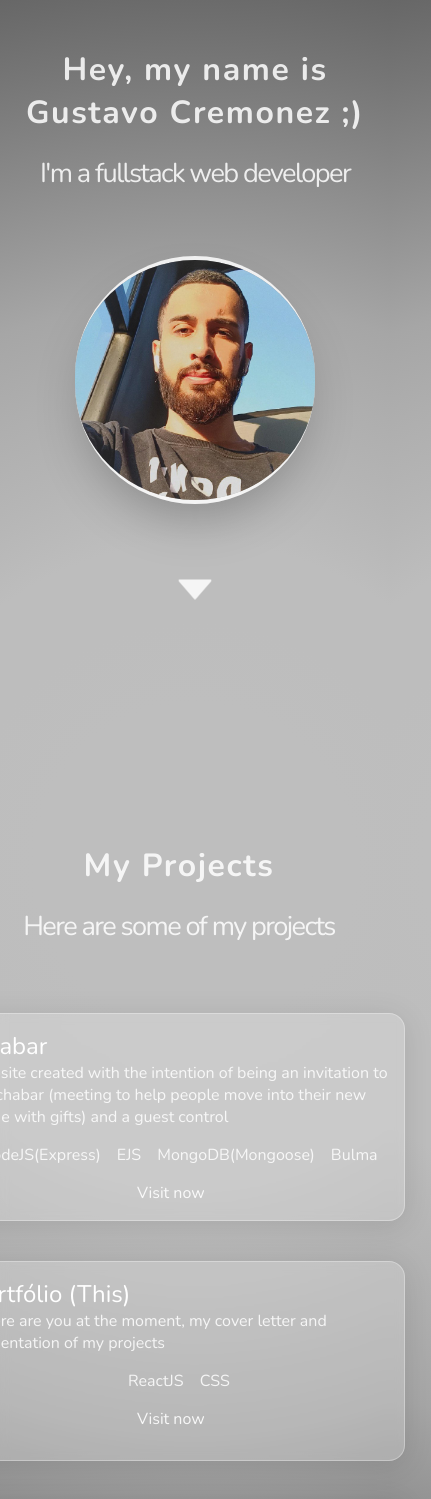
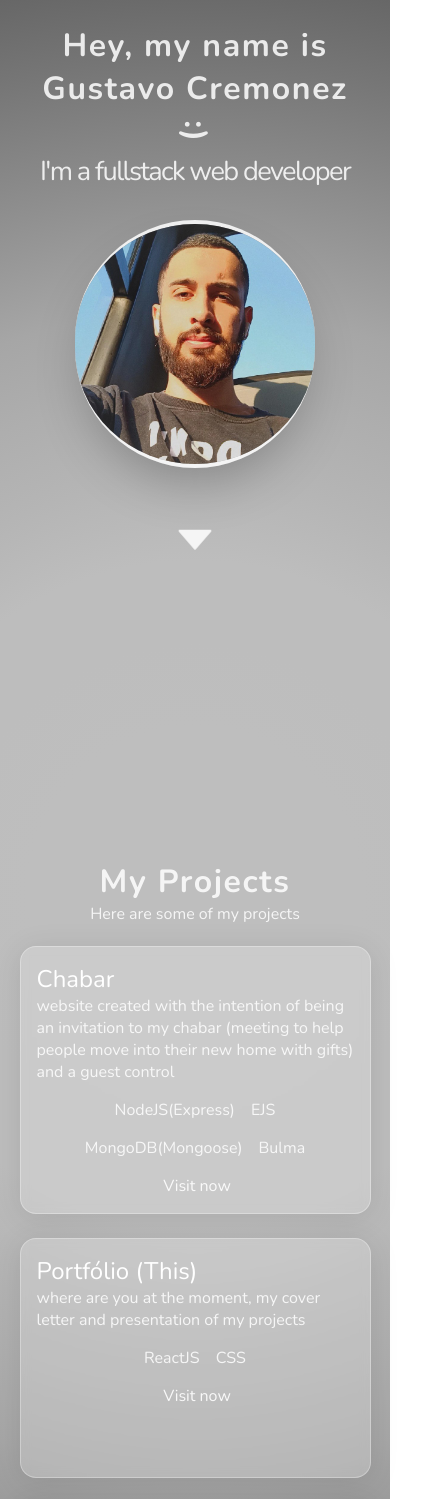
Before and after one commit to GustavoCremonez/MyPortifolio, a React (Vite) app: page / in a window 390 px wide. Shown: the top 1499 px of the page, 431 px wide, since content can reach past the window. Built offline with nearby package versions, Linux system fonts and the light colour scheme.

Commit message:
Fixing some bugs in responsiveness

```diff
--- a/src/App.css
+++ b/src/App.css
@@ -4,12 +4,28 @@ html,
 *,
 *::after,
 *::before {
+	scroll-behavior: smooth;
 	margin: 0;
 	padding: 0;
 	box-sizing: border-box;
-	scroll-behavior: smooth;
 }
 
 body {
 	font-family: Nunito;
+	background-image: radial-gradient(
+		circle,
+		#bebebe,
+		#bebebe,
+		#bebebe,
+		#bdbdbd,
+		#bdbdbd,
+		#b5b5b5,
+		#aeaeae,
+		#a6a6a6,
+		#969696,
+		#868686,
+		#767676,
+		#676767
+	);
+	max-width: 100vw;
 }
--- a/src/components/projects/Projects.jsx
+++ b/src/components/projects/Projects.jsx
@@ -1,11 +1,8 @@
 export function Projects(props) {
 	return (
-		<div class='cards'>
-			<div class='card card-1'>
-				<div class='card__icon'>
-					<i class='fas fa-bolt'></i>
-				</div>
-				<h2 class='card__title'>{props.title}</h2>
+		<div className='cards'>
+			<div className='card card-1'>
+				<h2 className='card__title'>{props.title}</h2>
 				<span>{props.text}</span>
 				<div className='techs'>
 					<ul className='tech-list'>
@@ -14,12 +11,12 @@ export function Projects(props) {
 						))}
 					</ul>
 				</div>
-				<p class='card__apply'>
+				<p className='card__apply'>
 					<a
-						class='card__link'
+						className='card__link'
 						href={props.visit}
 						target={props.target ? '' : 'blank'}>
-						Visit now<i class='fas fa-arrow-right'></i>
+						Visit now
 					</a>
 				</p>
 			</div>
--- a/src/pages/Home.jsx
+++ b/src/pages/Home.jsx
@@ -38,8 +38,13 @@ export function Home() {
 			initial={{ opacity: 0 }}>
 			<div className='wrapper'>
 				<div className='textArea'>
-					<h1 className='title'>Hey, my name is Gustavo Cremonez ;)</h1>
-					<span className='span'>I'm a fullstack web developer</span>
+					<h1 className='title'>
+						Hey, my name is Gustavo Cremonez
+						<div className='emoji'>
+							<span> :)</span>
+						</div>
+					</h1>
+					<p className='subtitle'>I'm a fullstack web developer</p>
 				</div>
 
 				<img
@@ -79,7 +84,7 @@ export function Home() {
 				</div>
 
 				<div className='projects'>
-					<div class='main-container'>
+					<div className='main-container'>
 						<Projects
 							title='Chabar'
 							text='website created with the intention of being an invitation to my chabar (meeting to help people move into their new home with gifts) and a guest control'
--- a/src/pages/styles.css
+++ b/src/pages/styles.css
@@ -1,30 +1,7 @@
-body {
-	position: relative;
-	display: flex;
-	flex-direction: column;
-	align-items: center;
-	justify-content: start;
-	background-image: radial-gradient(
-		circle,
-		#bebebe,
-		#bebebe,
-		#bebebe,
-		#bdbdbd,
-		#bdbdbd,
-		#b5b5b5,
-		#aeaeae,
-		#a6a6a6,
-		#969696,
-		#868686,
-		#767676,
-		#676767
-	);
-}
-
 .wrapper {
+	padding: 1.5rem 0.5rem;
 	min-height: 100vh;
-	padding: 3rem 5rem 0rem 5rem;
-	min-width: 100vw;
+	width: 100%;
 	display: flex;
 	flex-direction: column;
 	justify-content: start;
@@ -35,14 +12,20 @@ body {
 }
 
 .title {
+	text-align: center;
 	font-size: 2rem;
 	letter-spacing: 0.1rem;
 }
 
-.span {
+.emoji {
+	transform: rotate(90deg);
+}
+
+.subtitle {
 	font-size: 1.7rem;
 	letter-spacing: -0.1rem;
-	padding-bottom: 3rem;
+	text-align: center;
+	margin-bottom: 1.9rem;
 }
 
 a {
@@ -70,35 +53,33 @@ a {
 	flex-direction: row;
 	flex-wrap: wrap;
 	justify-content: center;
-	gap: 1.3rem;
+	gap: 0.5rem;
 	padding: 1rem;
-	border-radius: 50rem;
-	border: 0.4rem solid rgba(255, 255, 255, 0.85);
-	box-shadow: rgba(0, 0, 0, 0.24) 0px 3px 8px;
 	position: fixed;
-	bottom: 1rem;
-	left: 1rem;
+	bottom: 3rem;
+	left: 0;
 }
 
 .arrowIcon {
 	font-size: 3rem;
 	cursor: pointer;
 	color: rgba(255, 255, 255, 0.85);
-	-webkit-animation: slide-bottom 1.7s cubic-bezier(0.25, 0.46, 0.45, 0.94) 1s
+	-webkit-animation: slide-bottom 1.7s cubic-bezier(0.25, 0.46, 0.45, 0.94) 0.7s
 		infinite alternate both;
-	animation: slide-bottom 1.7s cubic-bezier(0.25, 0.46, 0.45, 0.94) 1s infinite
-		alternate both;
+	animation: slide-bottom 1.7s cubic-bezier(0.25, 0.46, 0.45, 0.94) 0.7s
+		infinite alternate both;
 	margin-bottom: 10rem;
 }
 
 .jobsArea {
 	min-height: 100vh;
-	width: 100vw;
 	display: flex;
 	flex-direction: column;
 	justify-content: center;
 	align-items: center;
+	gap: 1.3rem;
 	color: rgba(255, 255, 255, 0.85);
+	padding: 1rem 0;
 }
 
 .heading {
@@ -107,13 +88,6 @@ a {
 
 .heading__title {
 	font-weight: 600;
-}
-
-.heading__credits {
-	margin: 10px 0px;
-	color: #888888;
-	font-size: 25px;
-	transition: all 0.5s;
 }
 
 .heading__link {
@@ -127,16 +101,23 @@ a {
 .cards {
 	display: flex;
 	flex-wrap: wrap;
-	justify-content: space-between;
-	z-index: -1;
+	justify-content: center;
+	align-items: center;
+}
+
+.main-container {
+	display: flex;
+	flex-direction: column;
+	justify-content: center;
+	align-items: center;
+	gap: 1.5rem;
 }
 
 .card {
-	margin: 20px;
 	padding: 1rem;
-	width: 500px;
-	min-height: 200px;
-	border-radius: 10px;
+	min-height: 15rem;
+	width: 30rem;
+	border-radius: 10rem;
 	box-shadow: 0px 6px 10px rgba(0, 0, 0, 0.25);
 	transition: all 0.2s;
 	z-index: 0;
@@ -194,6 +175,7 @@ a {
 	display: flex;
 	align-items: center;
 	justify-content: center;
+	flex-wrap: wrap;
 	padding: 1rem;
 }
 
@@ -202,42 +184,22 @@ a {
 	display: flex;
 	gap: 1rem;
 	align-items: center;
+	justify-content: center;
+	flex-wrap: wrap;
 }
 
 /* RESPONSIVE */
 
-@media (max-width: 1600px) {
-	.cards {
-		justify-content: center;
-	}
-}
-
 @media only screen and (max-width: 600px) {
 	.wrapper {
-		text-align: center;
-		gap: 1rem;
-		padding: 3rem 1rem 0rem 1rem;
+		gap: 0;
 	}
-	.textArea {
-		display: flex;
-		flex-direction: column;
-		align-items: center;
-		text-align: center;
-		width: 100vw;
-		gap: 1.3rem;
+	.buttonControl {
+		bottom: 13%;
 	}
 
 	.card {
-		width: 90%;
-	}
-
-	.buttonControl {
-		width: 7rem;
-		gap: 0.5rem;
-		padding: 0.3rem;
-		border: none;
-		box-shadow: none;
-		left: 0.2rem;
+		width: 90vw;
 	}
 }
 
```
